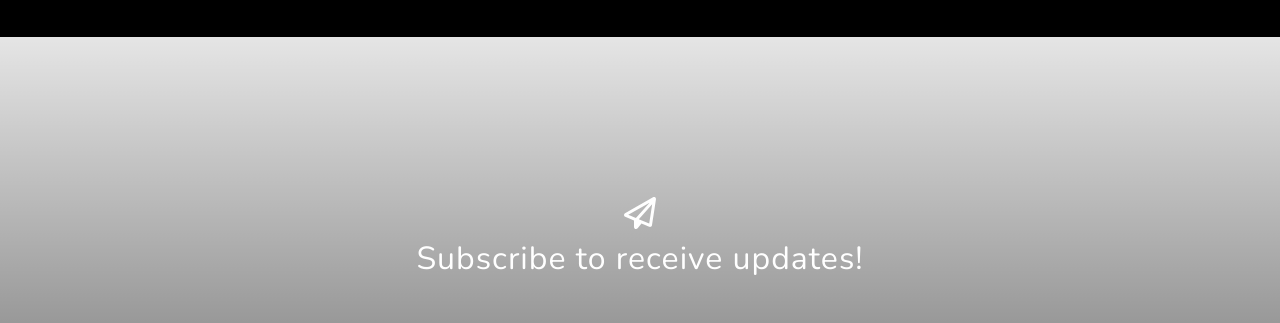
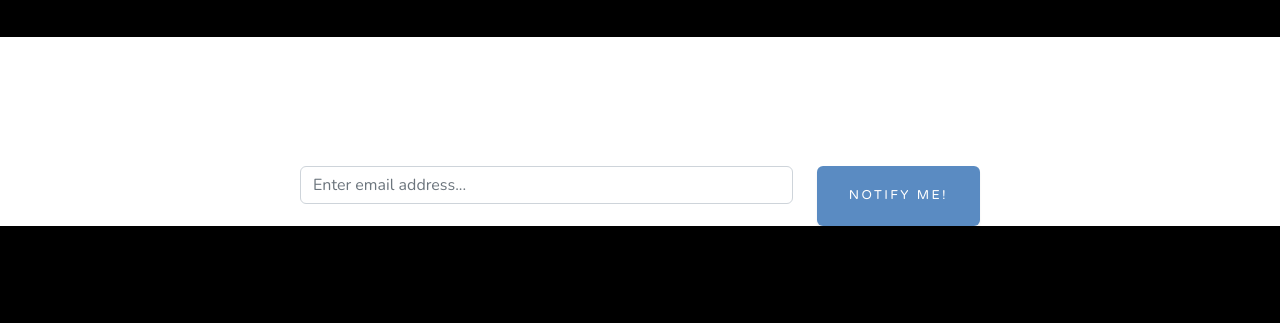
Before and after one commit to manuandinoe/manuandinoe.github.io, a plain HTML site: page index.html in a window 1280 px wide. Shown: the part 7404-7727 px from the top of the page. Drawn offline with nearby package versions, Linux system fonts and the light colour scheme.

Commit message:
Update index.html

```diff
--- a/index.html
+++ b/index.html
@@ -340,7 +340,7 @@
 
 
         <!-- Signup-->
-        <section class="signup-section" id="signup">
+        <!section class="signup-section" id="signup">
             <div class="container px-4 px-lg-5">
                 <div class="row gx-4 gx-lg-5">
                     <div class="col-md-10 col-lg-8 mx-auto text-center">
```
